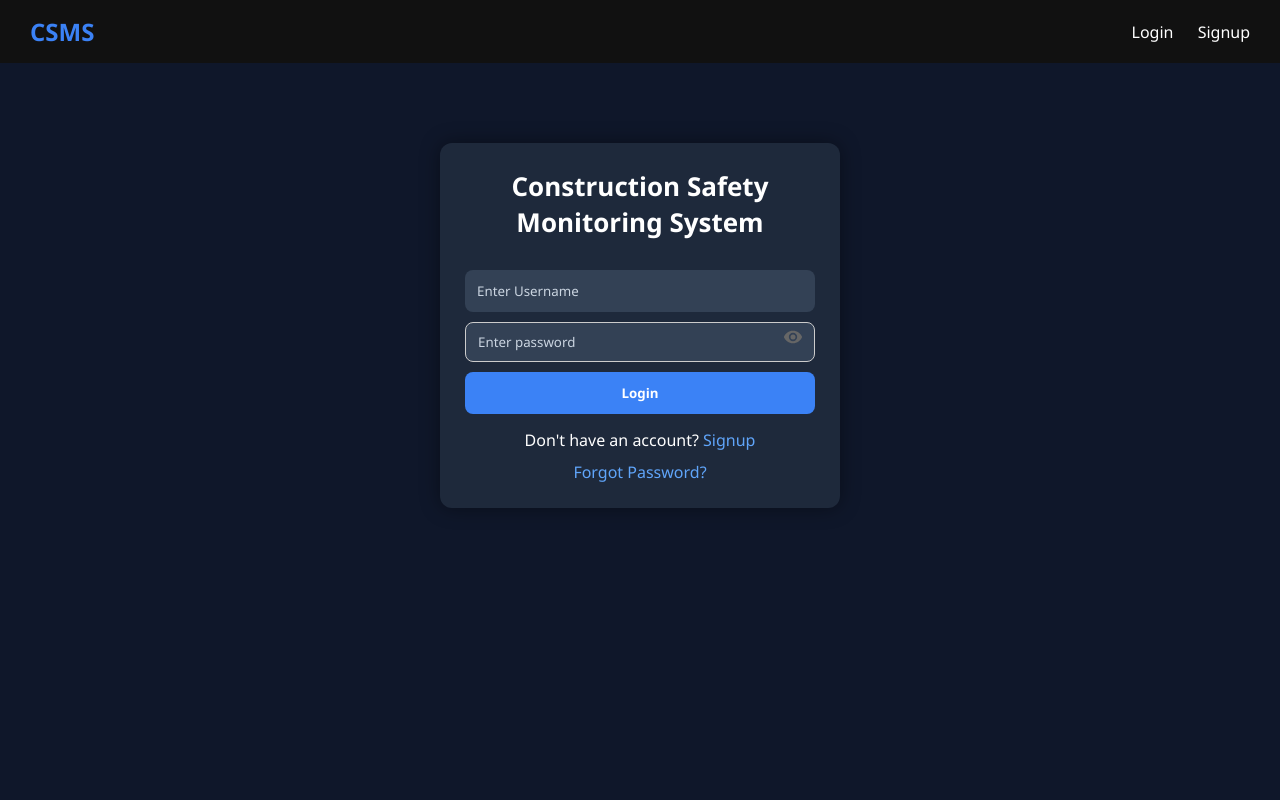
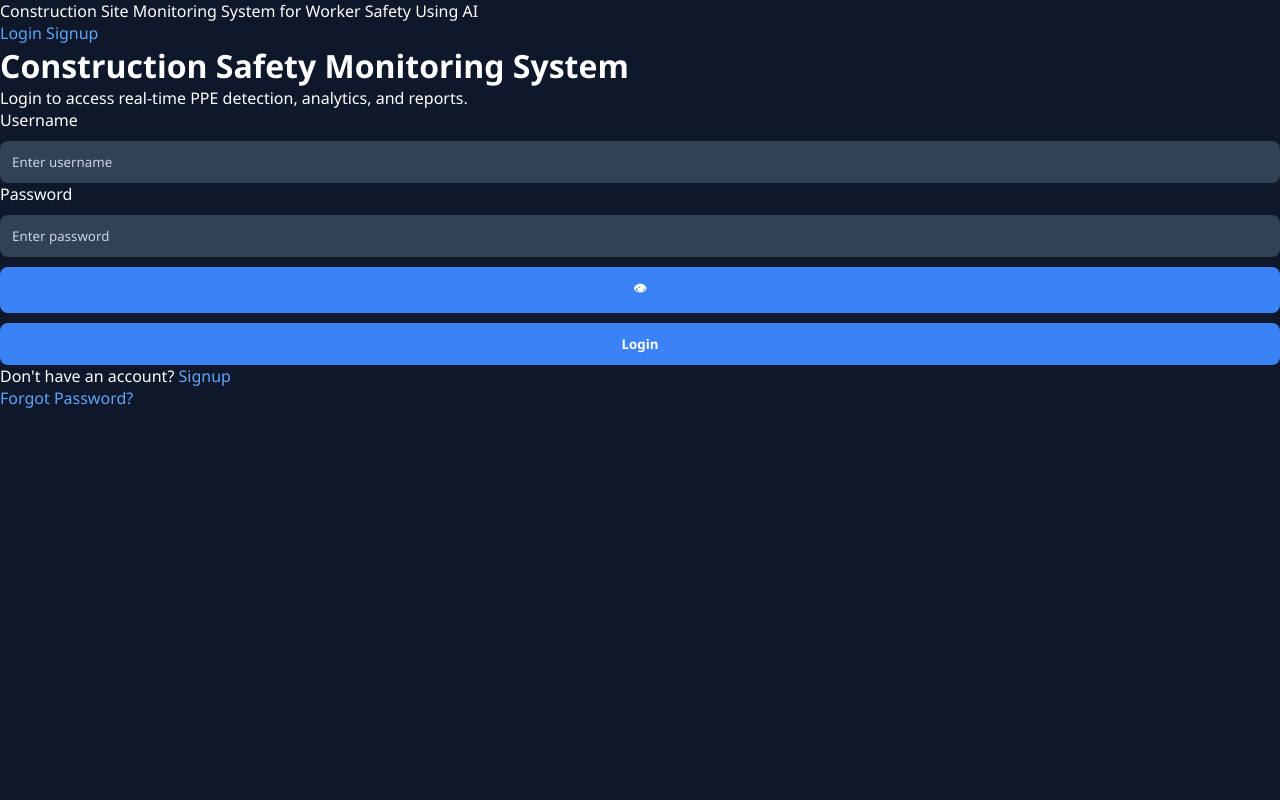
Before and after one commit to Dharmi259/Construction_Site_Monitoring_System, a Flask app: page / in a window 1280 px wide. Run offline with Flask 3, Linux system fonts and the light colour scheme.

Commit message:
Update login.html

```diff
--- a/C_S_M_S_FINAL/templates/login.html
+++ b/C_S_M_S_FINAL/templates/login.html
@@ -1,31 +1,28 @@
 <!DOCTYPE html>
-<html>
+<html lang="en">
 <head>
+    <meta charset="UTF-8">
+    <meta name="viewport" content="width=device-width, initial-scale=1.0">
     <title>CSMS Login</title>
+    <link rel="stylesheet" href="{{ url_for('static', filename='css/style.css') }}">
+</head>
+<body class="auth-page">
 
-    <link rel="stylesheet" href="{{ url_for('static', filename='css/style.css') }}">
-
-</head>
-
-<body>
-
-    <!-- NAVBAR -->
-    <div class="navbar">
-        <h2>CSMS</h2>
-        <div class="nav-links">
-            <a href="/">Login</a>
+    <!-- TOP NAV -->
+    <div class="auth-navbar">
+        <div class="auth-logo">Construction Site Monitoring System for Worker Safety Using AI</div>
+        <div class="auth-nav-links">
+            <a href="/" class="active">Login</a>
             <a href="/signup">Signup</a>
         </div>
     </div>
 
-    <!-- LOGIN BOX -->
-    <div class="auth-box">
+    <!-- MAIN LOGIN CARD -->
+    <div class="auth-wrapper">
+        <div class="auth-card">
 
-        <div class="card">
-
-            <div class="title">
-                Construction Safety Monitoring System
-            </div>
+            <h1>Construction Safety Monitoring System</h1>
+            <p class="auth-subtitle">Login to access real-time PPE detection, analytics, and reports.</p>
 
             <!-- FLASH MESSAGE -->
             {% with messages = get_flashed_messages(with_categories=true) %}
@@ -38,83 +35,37 @@
                 {% endif %}
             {% endwith %}
 
-            <!-- LOGIN FORM -->
-            <form action="/login" method="POST">
-
-                <input
-                    type="text"
-                    name="username"
-                    placeholder="Enter Username"
-                    required
-                >
-
-                <div class="password-wrapper">
-                    <input
-                        type="password"
-                        id="password"
-                        name="password"
-                        class="password-input"
-                        placeholder="Enter password"
-                        required
-                    >
-
-                    <span class="eye-icon" onclick="togglePassword('password', this)">
-                        <!-- Eye SVG -->
-                        <svg viewBox="0 0 24 24" width="20" height="20" class="eye-open">
-                            <path fill="currentColor"
-                                d="M12 4.5C7 4.5 2.73 7.61 1 12c1.73 4.39 6 7.5 11 7.5s9.27-3.11 11-7.5C21.27 7.61 17 4.5 12 4.5zm0 12.5a5 5 0 1 1 0-10 5 5 0 0 1 0 10zm0-8a3 3 0 1 0 0 6 3 3 0 0 0 0-6z"/>
-                        </svg>
-
-                        <!-- Eye Closed SVG -->
-                        <svg viewBox="0 0 24 24" width="20" height="20" class="eye-close" style="display:none;">
-                            <path fill="currentColor"
-                                d="M12 6a9.77 9.77 0 0 1 8.94 6 9.77 9.77 0 0 1-1.73 2.81l1.42 1.42A11.94 11.94 0 0 0 23 12c-1.73-4.39-6-7.5-11-7.5-1.61 0-3.14.31-4.54.87l1.57 1.57A7.96 7.96 0 0 1 12 6zm-9.19-.19L1.39 7.22l3.05 3.05A11.94 11.94 0 0 0 1 12c1.73 4.39 6 7.5 11 7.5 2.08 0 4.03-.5 5.74-1.38l3.04 3.04 1.41-1.41L2.81 5.81zM12 17a5 5 0 0 1-5-5c0-.73.16-1.42.44-2.05l6.61 6.61c-.63.28-1.32.44-2.05.44z"/>
-                        </svg>
-                    </span>
+            <form action="/login" method="POST" class="auth-form">
+                <div class="form-group">
+                    <label>Username</label>
+                    <input type="text" name="username" placeholder="Enter username" required>
                 </div>
 
-                <button type="submit">
-                    Login
-                </button>
-                <script>
-function togglePassword(id, el) {
+                <div class="form-group">
+                    <label>Password</label>
+                    <div class="password-wrap">
+                        <input type="password" name="password" id="password" placeholder="Enter password" required>
+                        <button type="button" class="eye-btn" onclick="togglePassword()">👁</button>
+                    </div>
+                </div>
 
-    const input = document.getElementById(id);
-    const openIcon = el.querySelector(".eye-open");
-    const closeIcon = el.querySelector(".eye-close");
-
-    if (input.type === "password") {
-        input.type = "text";
-        openIcon.style.display = "none";
-        closeIcon.style.display = "block";
-    } else {
-        input.type = "password";
-        openIcon.style.display = "block";
-        closeIcon.style.display = "none";
-    }
-}
-</script>
-
+                <button type="submit" class="auth-btn">Login</button>
             </form>
 
-            <!-- LINKS -->
-            <div style="margin-top:15px; text-align:center;">
-
-                <p>
-                    Don't have an account?
-                    <a href="/signup">Signup</a>
-                </p>
-
-                <p style="margin-top:10px;">
-                    <a href="/forget_password">
-                        Forgot Password?
-                    </a>
-                </p>
-
+            <div class="auth-footer-links">
+                <p>Don't have an account? <a href="/signup">Signup</a></p>
+                <a href="/forget_password">Forgot Password?</a>
             </div>
 
         </div>
     </div>
 
+<script>
+function togglePassword() {
+    const passwordInput = document.getElementById("password");
+    passwordInput.type = passwordInput.type === "password" ? "text" : "password";
+}
+</script>
+
 </body>
 </html>
```
